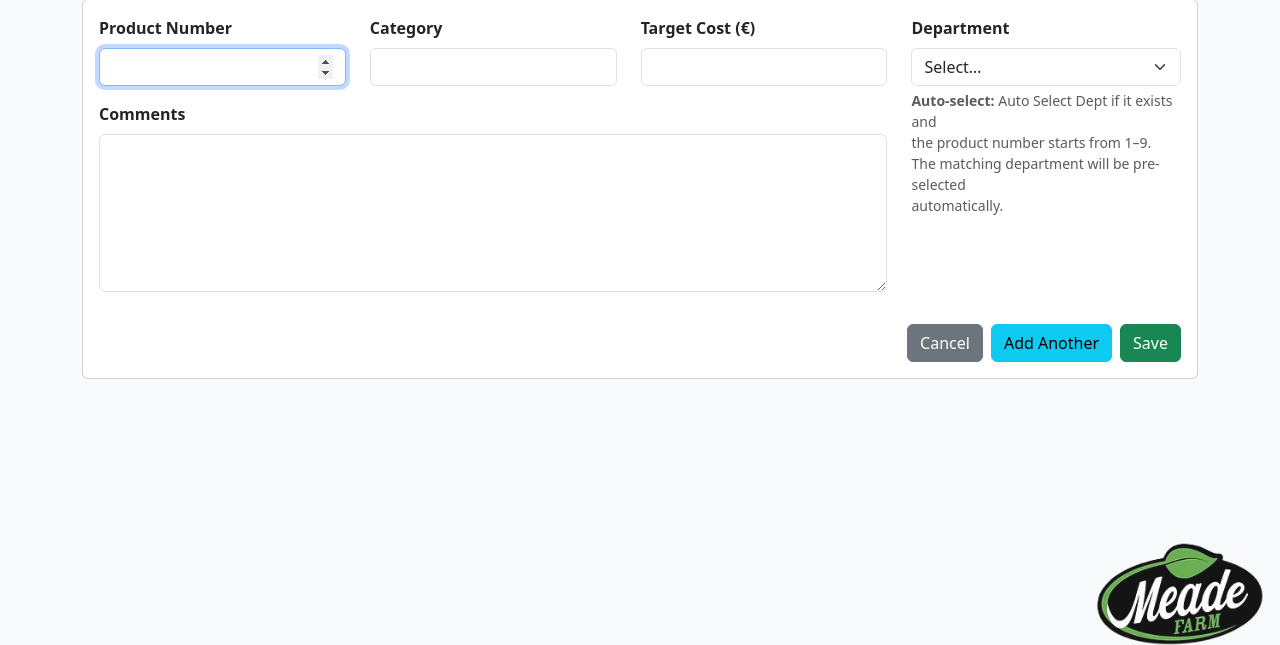
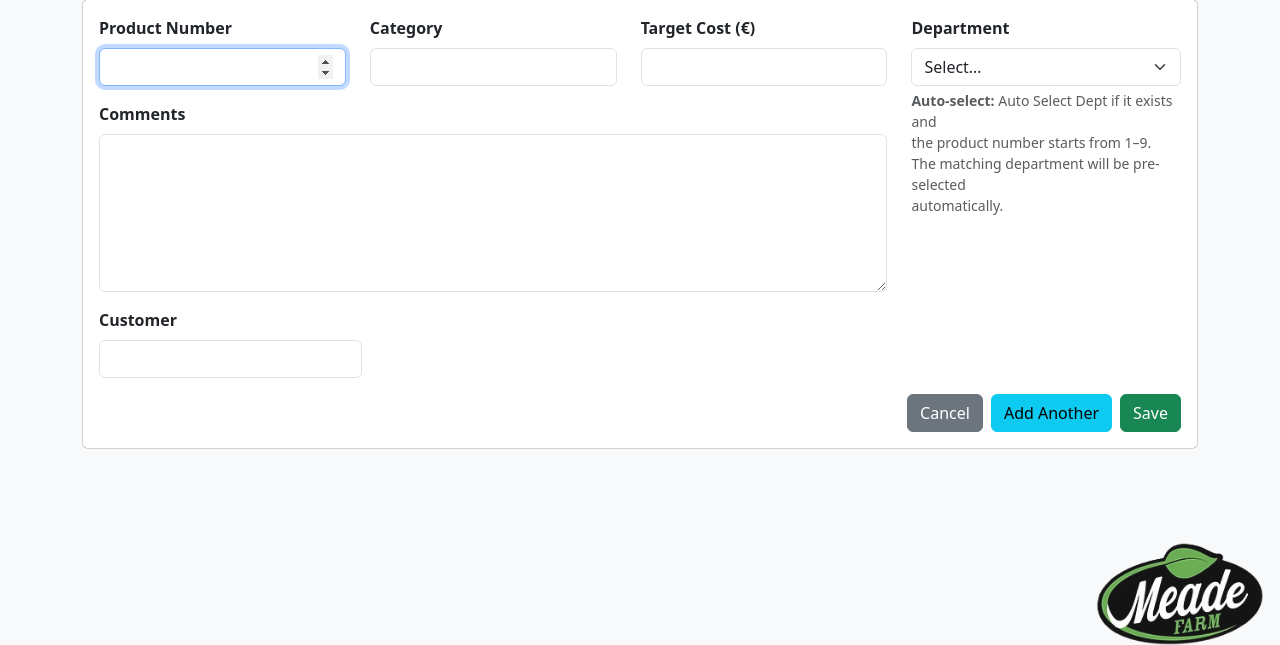
Before and after one commit to brunobdias/CostTargetApp, a Flask app: page /add in a window 1280 px wide. Shown: the part 139-784 px from the top of the page. Run offline with Flask 3, Linux system fonts and the light colour scheme; the visitor is signed in with stand-in values (Sample User, id 1); data that the repository does not hold is empty.

Commit message:
added customer field

```diff
--- a/app.py
+++ b/app.py
@@ -137,6 +137,8 @@ def home():
     prod_filter = request.args.get("prodnum_filter")
     cat_filter = request.args.get("buildcat_filter")
     dept_filter = request.args.get("dept_filter")
+    customer_filter = request.args.get("customer_filter")
+
     sort = request.args.get("sort") or session.get("sort", "prodnum")
     order = request.args.get("order") or session.get("order", "asc")
 
@@ -147,6 +149,8 @@ def home():
         session["buildcat_filter"] = cat_filter.strip()
     if dept_filter is not None:
         session["dept_filter"] = dept_filter
+    if customer_filter is not None:
+        session["customer_filter"] = customer_filter
 
     # Also store sorting
     session["sort"] = sort
@@ -156,12 +160,15 @@ def home():
     prod_filter = session.get("prodnum_filter", "")
     cat_filter = session.get("buildcat_filter", "")
     dept_filter = session.get("dept_filter", "all")
+    customer_filter = session.get("customer_filter", "")
+
 
     # Query database
     rows = list_costtargets(
         prodnum_filter=prod_filter or None,
         buildcat_filter=cat_filter or None,
         dept_filter=dept_filter,
+        customer_filter=customer_filter or None,
         sort=sort,
         order=order
     )
@@ -206,6 +213,7 @@ def add_costtarget():
         buildcatnum = int(request.form["buildcatnum"])
         target_cost = float(request.form["target_cost"])
         comments = request.form.get("comments", "")
+        customer = request.form.get("customer", "")
         username = session["username"]
 
         ip = client_ip()
@@ -223,7 +231,7 @@ def add_costtarget():
 
         try:
             insert_costtarget(
-                prodnum, buildcatnum, target_cost, comments,
+                prodnum, buildcatnum, target_cost, comments, customer,
                 department_id, username
             )
 
@@ -262,12 +270,13 @@ def edit_costtarget_page(record_id):
     if request.method == "POST":
         target_cost = float(request.form["target_cost"])
         comments = request.form.get("comments", "")
+        customer = request.form.get("customer", "")
         dept_id = int(request.form["department_id"])
         username = session["username"]
         ip = client_ip()
         host = client_hostname()
 
-        update_costtarget(record_id, target_cost, comments, dept_id, username)
+        update_costtarget(record_id, target_cost, comments, customer, dept_id, username)
 
         insert_log(record.prodnum, record.buildcatnum,
                    record.target_cost, target_cost,
--- a/db.py
+++ b/db.py
@@ -138,13 +138,14 @@ def detect_department(prodnum: int):
     return first_digit
 
 
-def list_costtargets(prodnum_filter=None, buildcat_filter=None, dept_filter=None,
+def list_costtargets(prodnum_filter=None, buildcat_filter=None, customer_filter=None, dept_filter=None,
                      sort="prodnum", order="asc"):
 
     # VALID SORT MAPPING
     sort_map = {
         "prodnum": "c.prodnum",
         "buildcatnum": "c.buildcatnum",
+        "customer": "c.customer",
         "target_cost": "c.target_cost",
         "department": "d.department_name",   # FIX
         "created_at": "c.created_at",
@@ -158,7 +159,7 @@ def list_costtargets(prodnum_filter=None, buildcat_filter=None, dept_filter=None
     order = "asc" if order.lower() != "desc" else "desc"
 
     sql = f"""
-        SELECT c.id, c.prodnum, c.buildcatnum, c.target_cost, c.comments,
+        SELECT c.id, c.prodnum, c.buildcatnum, c.target_cost, c.comments, c.customer,
                c.updated_by, c.updated_at,
                d.department_name AS department_name, c.department_id,
                c.created_at, c.created_by
@@ -184,6 +185,12 @@ def list_costtargets(prodnum_filter=None, buildcat_filter=None, dept_filter=None
         sql += " AND c.department_id = ?"
         params.append(int(dept_filter))
 
+    # CUSTOMER FILTER
+    if customer_filter:
+        sql += " AND CAST(c.customer AS NVARCHAR) LIKE ?"
+        params.append(customer_filter.replace("*", "%"))
+
+
     # FINAL ORDER BY
     sql += f" ORDER BY {sort_column} {order}"
 
@@ -195,7 +202,7 @@ def list_costtargets(prodnum_filter=None, buildcat_filter=None, dept_filter=None
     return rows
 
 
-def insert_costtarget(prodnum, buildcatnum, target_cost, comments, department_id, username):
+def insert_costtarget(prodnum, buildcatnum, target_cost, comments, customer, department_id, username):
     conn = get_connection()
     cur = conn.cursor()
 
@@ -214,26 +221,26 @@ def insert_costtarget(prodnum, buildcatnum, target_cost, comments, department_id
     # Normal insert…
     cur.execute("""
         INSERT INTO aux_costtarget
-            (prodnum, buildcatnum, target_cost, comments,
+            (prodnum, buildcatnum, target_cost, comments, customer,
              department_id, created_by, updated_by)
         VALUES (?, ?, ?, ?, ?, ?, ?)
-    """, (prodnum, buildcatnum, target_cost, comments,
+    """, (prodnum, buildcatnum, target_cost, comments, customer,
           department_id, username, username))
 
     conn.commit()
     conn.close()
 
-def update_costtarget(record_id: int, target_cost: float, comments: str,
+def update_costtarget(record_id: int, target_cost: float, comments: str, customer: str,
                       department_id: int, username: str):
     conn = get_connection()
     cur = conn.cursor()
 
     cur.execute("""
         UPDATE aux_costtarget
-        SET target_cost = ?, comments = ?, department_id = ?,
+        SET target_cost = ?, comments = ?, customer = ?, department_id = ?,
             updated_by = ?, updated_at = GETDATE()
         WHERE id = ?
-    """, (target_cost, comments, department_id, username, record_id))
+    """, (target_cost, comments, customer, department_id, username, record_id))
 
     conn.commit()
     conn.close()
@@ -248,7 +255,7 @@ def list_logs():
     cur = conn.cursor()
     cur.execute("""
         SELECT log_id, prodnum, buildcatnum, old_value, new_value,
-               changed_by, changed_at, source, comment,
+               changed_by, changed_at, source, comment, customer,
                hostname, ip_address
         FROM aux_costtarget_log
         ORDER BY changed_at DESC
--- a/templates/add.html
+++ b/templates/add.html
@@ -38,7 +38,10 @@
                 <textarea name="comments" class="form-control add-comments-textarea"
                           rows="6"></textarea>
             </div>
-
+            <div class="col-md-4">
+                <label class="form-label fw-bold">Customer</label>
+                <input type="text" name="customer" class="form-control">
+            </div>
         </div>
 
         <!-- RIGHT COLUMN -->
--- a/templates/edit.html
+++ b/templates/edit.html
@@ -25,6 +25,12 @@
         <textarea name="comments" class="form-control">{{ record.comments }}</textarea>
     </div>
 
+    <div class="col-md-4">
+        <label class="form-label fw-bold">Customer</label>
+        <input type="text" name="customer" class="form-control"
+            value="{{ record.customer }}">
+    </div>
+
     <div class="mb-3">
         <label class="form-label">Department</label>
         <select name="department_id" class="form-select">
```
Also changed, not shown: templates/list.html (+13 -0 lines).
